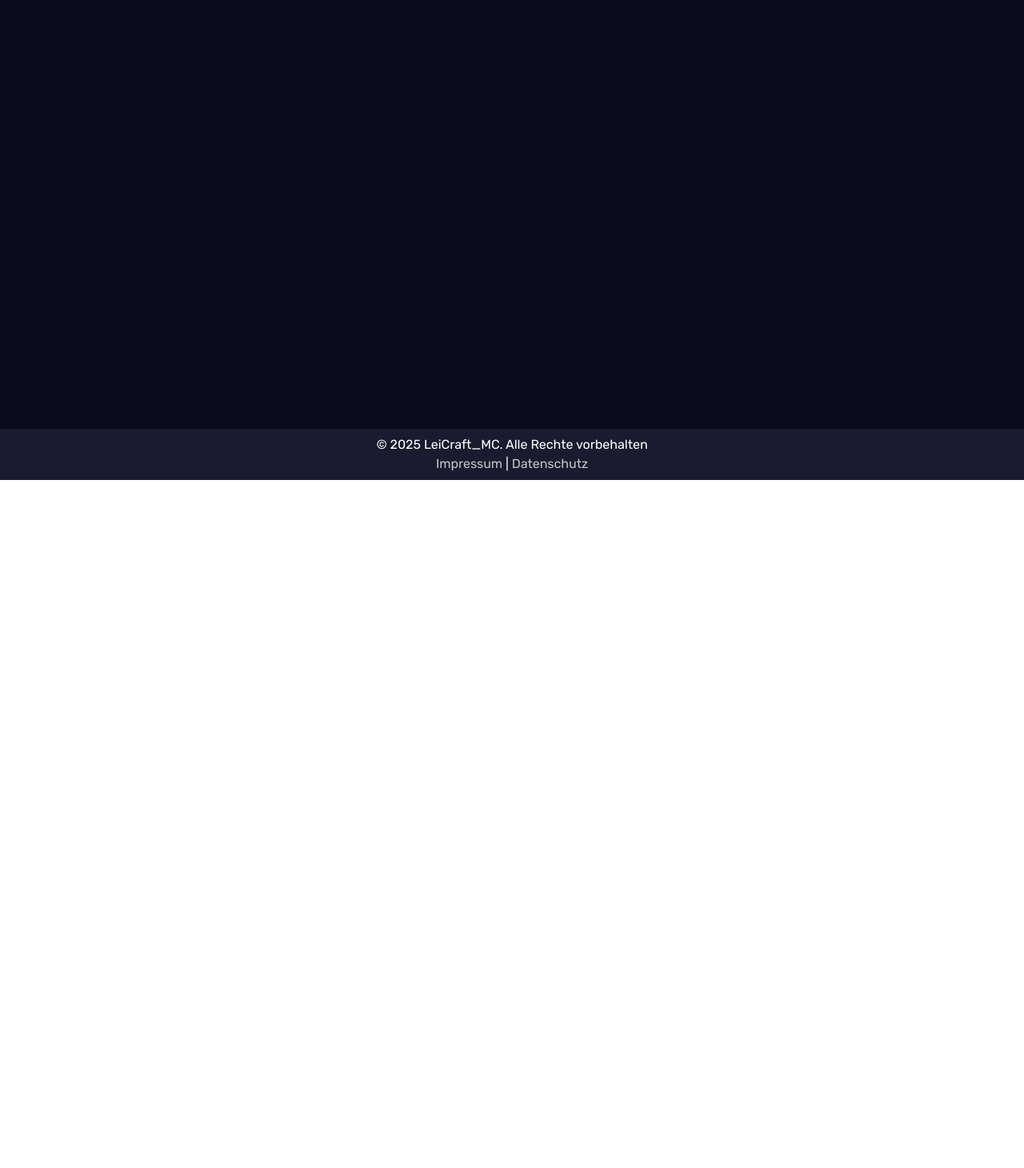
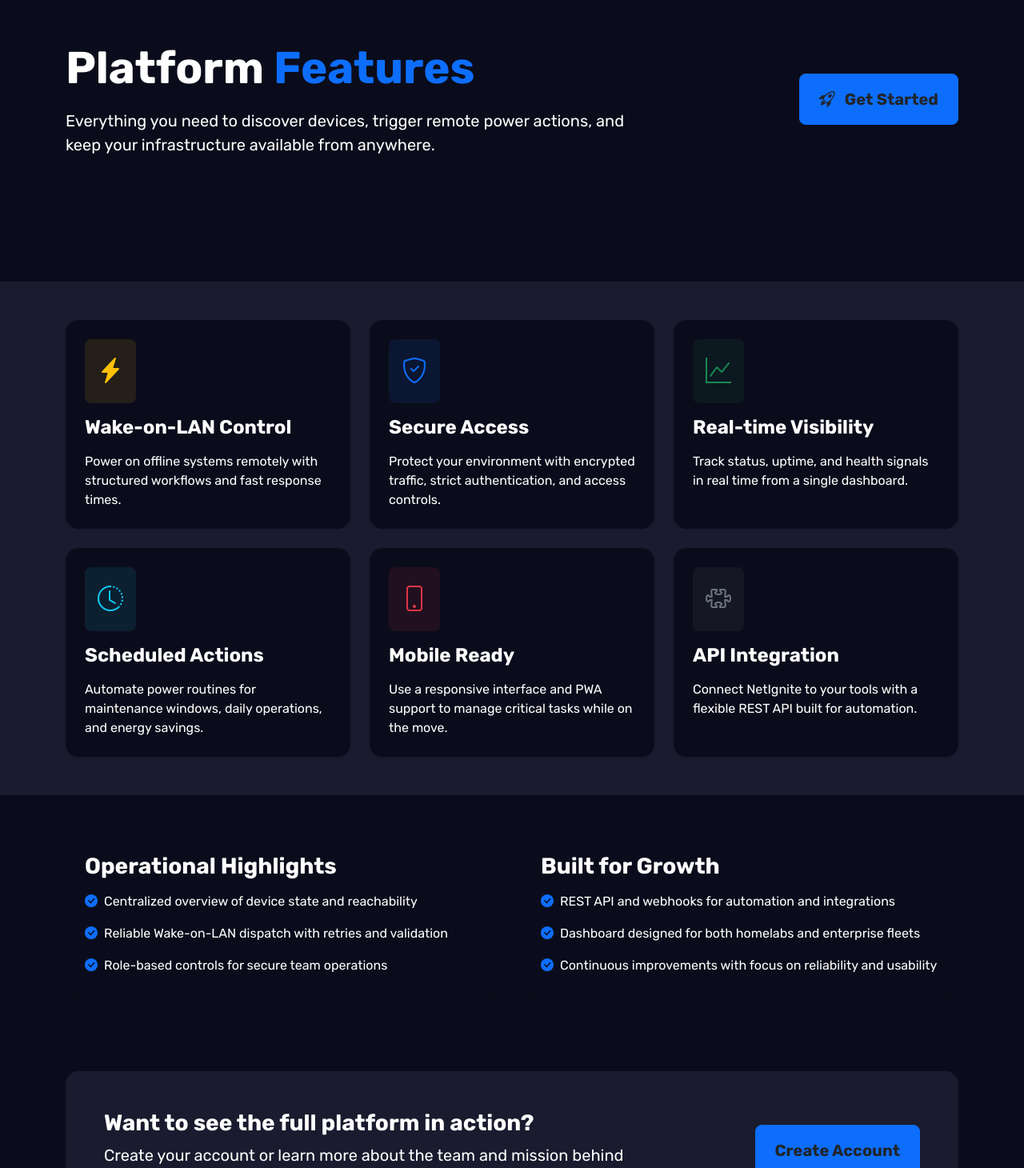
Before and after one commit to NetIgnite-project/Website, a Nuxt app: page /features in a window 1280 px wide. Shown: the part 200-1660 px from the top of the page at 80% size. Before the commit the page ends 800 px from the top, so only its background shows below. Built offline with nearby package versions, Linux system fonts and the light colour scheme.

Commit message:
added about & features websites

```diff
--- a/pages/about.vue
+++ b/pages/about.vue
@@ -1,8 +1,121 @@
 <template>
-    <div></div>
+	<div class="about-page">
+		<section class="hero-section text-white py-5">
+			<div class="container">
+				<div class="row align-items-center g-4" style="min-height: calc(70vh - 6rem);">
+					<div class="col-lg-7">
+						<h1 class="display-4 fw-bold mb-3">
+							About <span class="text-primary">NetIgnite</span>
+						</h1>
+						<p class="lead mb-4">
+							NetIgnite helps teams and homelab operators power on and manage devices from anywhere.
+							Our focus is simple: reliable remote access, secure control, and fast recovery when systems are offline.
+						</p>
+						<div class="d-flex flex-column flex-sm-row gap-3">
+							<a class="btn btn-primary btn-lg text-dark fw-bold px-4 py-3" href="https://app.netignite.dev/auth/login" target="_blank">
+								<i class="bi bi-box-arrow-in-right me-2"></i>
+								Create Account
+							</a>
+							<NuxtLink class="btn btn-outline-primary btn-lg fw-bold px-4 py-3" to="/features">
+								<i class="bi bi-stars me-2"></i>
+								Explore Features
+							</NuxtLink>
+						</div>
+					</div>
+					<div class="col-lg-5">
+						<div class="rounded-4 p-4 shadow-sm feature-card h-100">
+							<h4 class="fw-bold mb-3">What we solve</h4>
+							<ul class="list-unstyled mb-0">
+								<li class="mb-3"><i class="bi bi-check-circle-fill text-primary me-2"></i>Wake devices remotely with confidence</li>
+								<li class="mb-3"><i class="bi bi-check-circle-fill text-primary me-2"></i>Reduce on-site interventions and downtime</li>
+								<li><i class="bi bi-check-circle-fill text-primary me-2"></i>Manage distributed infrastructure from one place</li>
+							</ul>
+						</div>
+					</div>
+				</div>
+			</div>
+		</section>
+
+		<section class="py-5 about-section">
+			<div class="container">
+				<div class="row g-4">
+					<div class="col-md-4">
+						<div class="rounded-4 p-4 h-100 feature-card shadow-sm">
+							<div class="feature-icon bg-primary-opacity-10 rounded-3 p-3 mb-3 d-inline-block">
+								<i class="bi bi-bullseye text-primary fs-2"></i>
+							</div>
+							<h4 class="fw-bold mb-3">Mission</h4>
+							<p class="mb-0">Make remote power management practical, secure, and easy to operate for every network size.</p>
+						</div>
+					</div>
+					<div class="col-md-4">
+						<div class="rounded-4 p-4 h-100 feature-card shadow-sm">
+							<div class="feature-icon bg-success bg-opacity-10 rounded-3 p-3 mb-3 d-inline-block">
+								<i class="bi bi-shield-check text-success fs-2"></i>
+							</div>
+							<h4 class="fw-bold mb-3">Principles</h4>
+							<p class="mb-0">Security first, transparent defaults, and stable behavior in real-world network environments.</p>
+						</div>
+					</div>
+					<div class="col-md-4">
+						<div class="rounded-4 p-4 h-100 feature-card shadow-sm">
+							<div class="feature-icon bg-warning bg-opacity-10 rounded-3 p-3 mb-3 d-inline-block">
+								<i class="bi bi-lightning-charge-fill text-warning fs-2"></i>
+							</div>
+							<h4 class="fw-bold mb-3">Focus</h4>
+							<p class="mb-0">Fast setup, reliable wake triggers, and clean monitoring that helps you act immediately.</p>
+						</div>
+					</div>
+				</div>
+			</div>
+		</section>
+
+		<section class="py-5 text-white">
+			<div class="container">
+				<div class="rounded-4 p-4 p-lg-5 cta-box">
+					<div class="row align-items-center g-3">
+						<div class="col-lg-8">
+							<h3 class="fw-bold mb-2">Build your remote power workflow</h3>
+							<p class="lead mb-0">See how NetIgnite features fit your infrastructure and operations.</p>
+						</div>
+						<div class="col-lg-4 text-lg-end">
+							<NuxtLink to="/features" class="btn btn-primary btn-lg text-dark fw-bold px-4 py-3">
+								<i class="bi bi-arrow-right-circle me-2"></i>
+								View Features
+							</NuxtLink>
+						</div>
+					</div>
+				</div>
+			</div>
+		</section>
+	</div>
 </template>
 
+<style scoped>
+
+.about-section {
+	background-color: #1a1b2e;
+}
+
+.feature-card {
+	background-color: #0b0c1b;
+	transition: transform 0.3s ease, box-shadow 0.3s ease;
+}
+
+.feature-card:hover {
+	transform: translateY(-5px);
+	box-shadow: 0 10px 30px rgba(0, 0, 0, 0.1) !important;
+}
+
+.cta-box {
+	background-color: #1a1b2e;
+}
+
+</style>
+
 <script setup lang="ts">
+
+import { NuxtLink } from '#components';
 
 useSeoMeta({
 	title: 'About | NetIgnite',
--- a/pages/features.vue
+++ b/pages/features.vue
@@ -1,8 +1,153 @@
 <template>
-    <div></div>
+	<div class="features-page">
+		<section class="hero-section text-white py-5">
+			<div class="container">
+				<div class="row align-items-center g-4" style="min-height: calc(60vh - 6rem);">
+					<div class="col-lg-8">
+						<h1 class="display-4 fw-bold mb-3">
+							Platform <span class="text-primary">Features</span>
+						</h1>
+						<p class="lead mb-0">
+							Everything you need to discover devices, trigger remote power actions,
+							and keep your infrastructure available from anywhere.
+						</p>
+					</div>
+					<div class="col-lg-4 text-lg-end">
+						<a class="btn btn-primary btn-lg text-dark fw-bold px-4 py-3" href="https://app.netignite.dev/auth/login" target="_blank">
+							<i class="bi bi-rocket-takeoff me-2"></i>
+							Get Started
+						</a>
+					</div>
+				</div>
+			</div>
+		</section>
+
+		<section class="py-5 feature-section">
+			<div class="container">
+				<div class="row g-4">
+					<div class="col-md-6 col-xl-4" v-for="feature in coreFeatures" :key="feature.title">
+						<div class="feature-card h-100 rounded-4 p-4 shadow-sm border-0">
+							<div :class="feature.iconWrapClass + ' rounded-3 p-3 mb-3 d-inline-block'">
+								<i :class="feature.iconClass"></i>
+							</div>
+							<h4 class="fw-bold mb-3">{{ feature.title }}</h4>
+							<p class="mb-0">{{ feature.description }}</p>
+						</div>
+					</div>
+				</div>
+			</div>
+		</section>
+
+		<section class="py-5 text-white">
+			<div class="container">
+				<div class="row g-4">
+					<div class="col-lg-6">
+						<div class="rounded-4 p-4 h-100 feature-card shadow-sm">
+							<h3 class="fw-bold mb-3">Operational Highlights</h3>
+							<ul class="list-unstyled mb-0">
+								<li class="mb-3"><i class="bi bi-check-circle-fill text-primary me-2"></i>Centralized overview of device state and reachability</li>
+								<li class="mb-3"><i class="bi bi-check-circle-fill text-primary me-2"></i>Reliable Wake-on-LAN dispatch with retries and validation</li>
+								<li><i class="bi bi-check-circle-fill text-primary me-2"></i>Role-based controls for secure team operations</li>
+							</ul>
+						</div>
+					</div>
+					<div class="col-lg-6">
+						<div class="rounded-4 p-4 h-100 feature-card shadow-sm">
+							<h3 class="fw-bold mb-3">Built for Growth</h3>
+							<ul class="list-unstyled mb-0">
+								<li class="mb-3"><i class="bi bi-check-circle-fill text-primary me-2"></i>REST API and webhooks for automation and integrations</li>
+								<li class="mb-3"><i class="bi bi-check-circle-fill text-primary me-2"></i>Dashboard designed for both homelabs and enterprise fleets</li>
+								<li><i class="bi bi-check-circle-fill text-primary me-2"></i>Continuous improvements with focus on reliability and usability</li>
+							</ul>
+						</div>
+					</div>
+				</div>
+			</div>
+		</section>
+
+		<section class="py-5 text-white">
+			<div class="container">
+				<div class="rounded-4 p-4 p-lg-5 cta-box">
+					<div class="row align-items-center g-3">
+						<div class="col-lg-8">
+							<h3 class="fw-bold mb-2">Want to see the full platform in action?</h3>
+							<p class="lead mb-0">Create your account or learn more about the team and mission behind NetIgnite.</p>
+						</div>
+						<div class="col-lg-4 text-lg-end d-flex flex-column flex-sm-row justify-content-lg-end gap-2">
+							<a class="btn btn-primary btn-lg text-dark fw-bold px-4 py-3" href="https://app.netignite.dev/auth/login" target="_blank">Create Account</a>
+							<NuxtLink class="btn btn-outline-primary btn-lg fw-bold px-4 py-3" to="/about">About Us</NuxtLink>
+						</div>
+					</div>
+				</div>
+			</div>
+		</section>
+	</div>
 </template>
 
+<style scoped>
+
+.feature-section {
+	background-color: #1a1b2e;
+}
+
+.feature-card {
+	background-color: #0b0c1b;
+	transition: transform 0.3s ease, box-shadow 0.3s ease;
+}
+
+.feature-card:hover {
+	transform: translateY(-5px);
+	box-shadow: 0 10px 30px rgba(0, 0, 0, 0.1) !important;
+}
+
+.cta-box {
+	background-color: #1a1b2e;
+}
+
+</style>
+
 <script setup lang="ts">
+
+import { NuxtLink } from '#components';
+
+const coreFeatures = [
+	{
+		title: 'Wake-on-LAN Control',
+		description: 'Power on offline systems remotely with structured workflows and fast response times.',
+		iconWrapClass: 'bg-warning bg-opacity-10',
+		iconClass: 'bi bi-lightning-charge-fill text-warning fs-2',
+	},
+	{
+		title: 'Secure Access',
+		description: 'Protect your environment with encrypted traffic, strict authentication, and access controls.',
+		iconWrapClass: 'bg-primary bg-opacity-10',
+		iconClass: 'bi bi-shield-check text-primary fs-2',
+	},
+	{
+		title: 'Real-time Visibility',
+		description: 'Track status, uptime, and health signals in real time from a single dashboard.',
+		iconWrapClass: 'bg-success bg-opacity-10',
+		iconClass: 'bi bi-graph-up text-success fs-2',
+	},
+	{
+		title: 'Scheduled Actions',
+		description: 'Automate power routines for maintenance windows, daily operations, and energy savings.',
+		iconWrapClass: 'bg-info bg-opacity-10',
+		iconClass: 'bi bi-clock-history text-info fs-2',
+	},
+	{
+		title: 'Mobile Ready',
+		description: 'Use a responsive interface and PWA support to manage critical tasks while on the move.',
+		iconWrapClass: 'bg-danger bg-opacity-10',
+		iconClass: 'bi bi-phone text-danger fs-2',
+	},
+	{
+		title: 'API Integration',
+		description: 'Connect NetIgnite to your tools with a flexible REST API built for automation.',
+		iconWrapClass: 'bg-secondary bg-opacity-10',
+		iconClass: 'bi bi-puzzle text-secondary fs-2',
+	},
+];
 
 useSeoMeta({
 	title: 'Features | NetIgnite',
```
